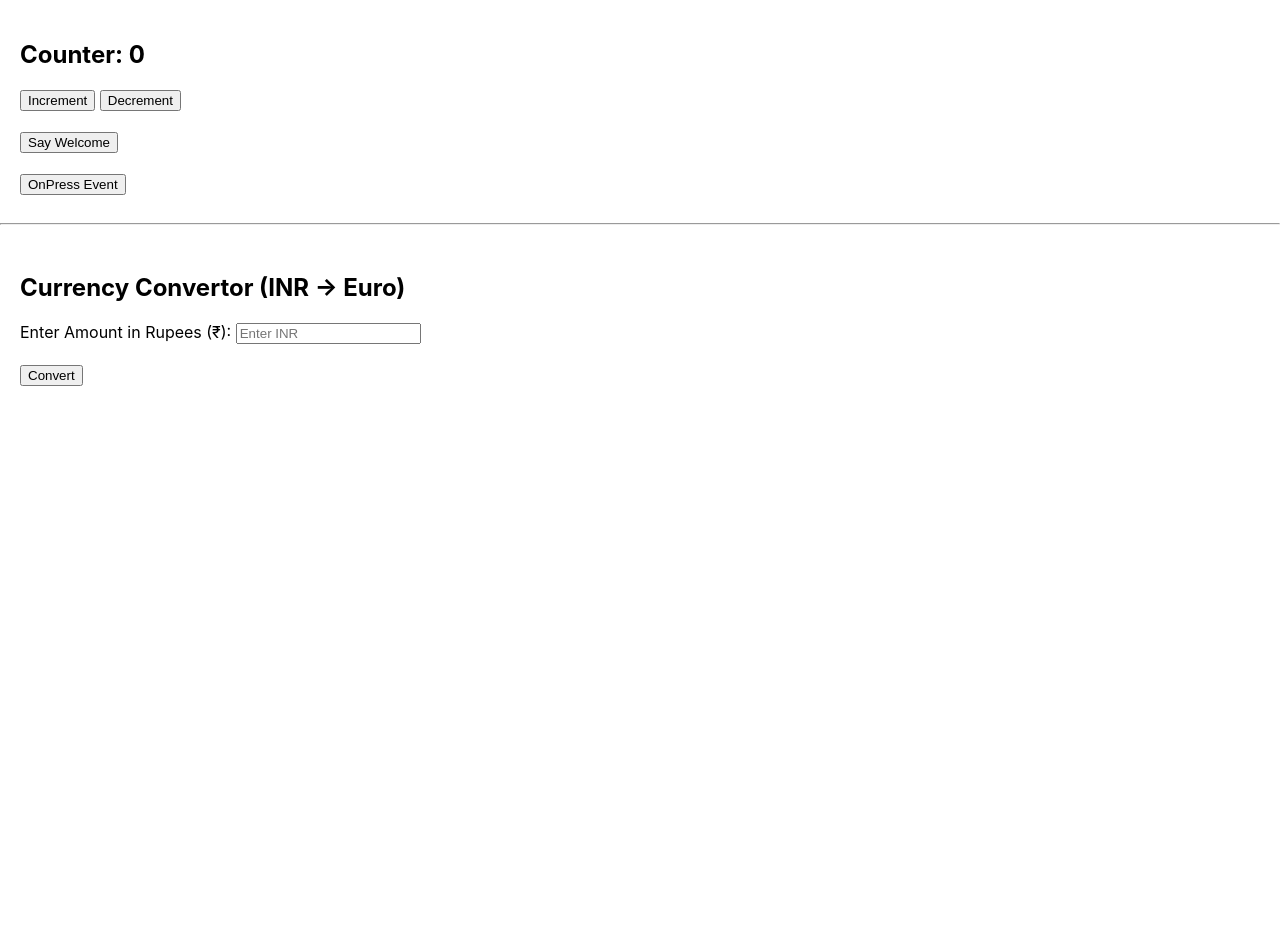
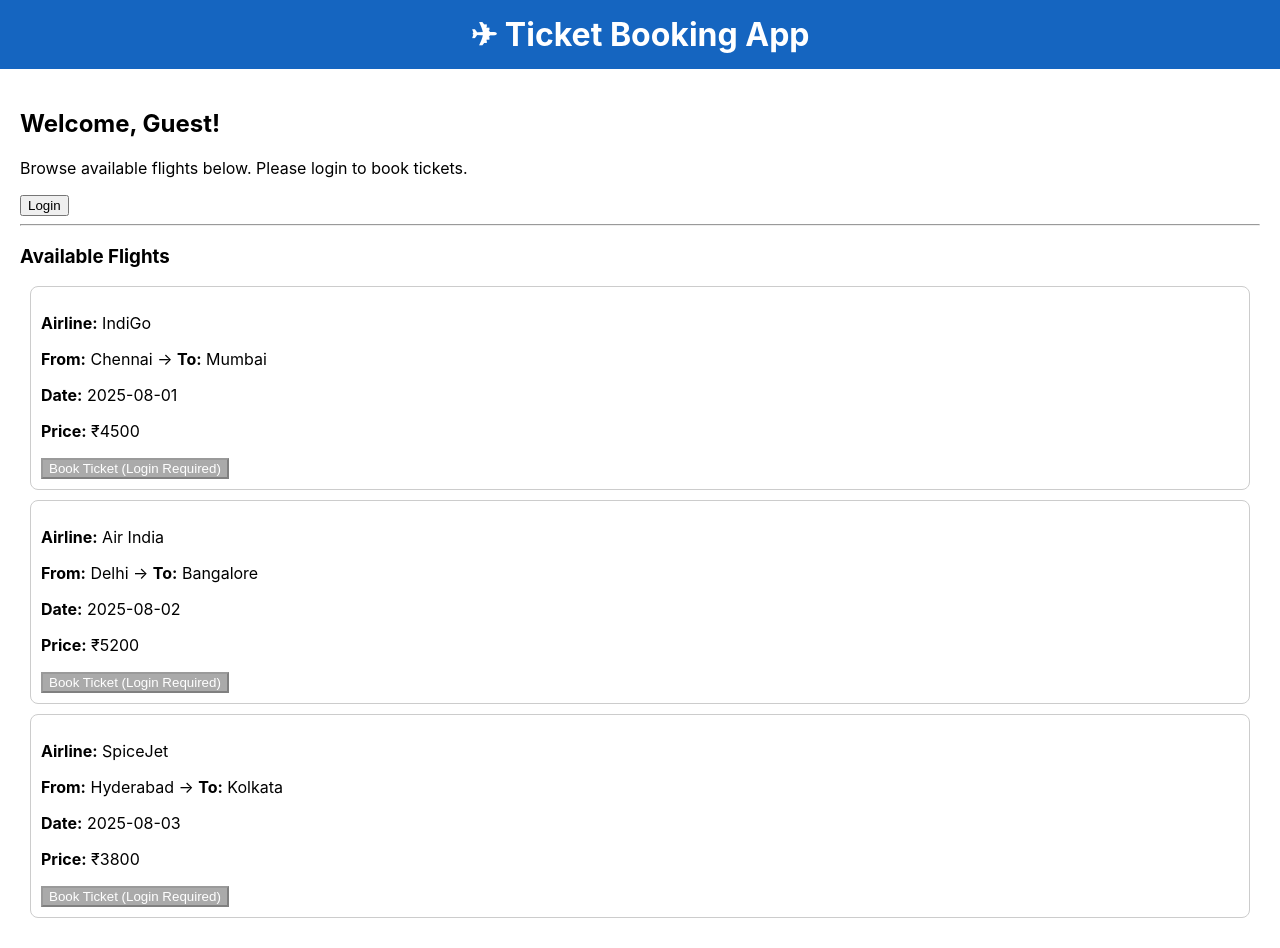
Before and after one commit to alexbenedictselva/Cognizant_deep-skilling, a React (Create React App) app in the folder Module_9_React/myfirstreact/: page / in a window 1280 px wide. Before the commit the page ends 800 px from the top, so only its background shows below. Built offline with nearby package versions, Linux system fonts and the light colour scheme.

Commit message:
Module9_Exe9

```diff
--- a/Module_9_React/myfirstreact/src/App.js
+++ b/Module_9_React/myfirstreact/src/App.js
@@ -1,12 +1,9 @@
-import EventExamples from './EventExamples';
-import CurrencyConvertor from './CurrencyConvertor';
+import TicketBookingApp from './TicketBookingApp';
 
 function App() {
   return (
     <div>
-      <EventExamples />
-      <hr />
-      <CurrencyConvertor />
+      <TicketBookingApp />
     </div>
   );
 }
--- /dev/null
+++ b/Module_9_React/myfirstreact/src/GuestPage.js
@@ -0,0 +1,33 @@
+import React from 'react';
+
+const flights = [
+    { id: 1, from: 'Chennai', to: 'Mumbai', date: '2025-08-01', price: 4500, airline: 'IndiGo' },
+    { id: 2, from: 'Delhi', to: 'Bangalore', date: '2025-08-02', price: 5200, airline: 'Air India' },
+    { id: 3, from: 'Hyderabad', to: 'Kolkata', date: '2025-08-03', price: 3800, airline: 'SpiceJet' },
+];
+
+const GuestPage = ({ onLogin }) => {
+    return (
+        <div style={{ padding: '20px' }}>
+            <h2>Welcome, Guest!</h2>
+            <p>Browse available flights below. Please login to book tickets.</p>
+            <button onClick={onLogin}>Login</button>
+            <hr />
+            <h3>Available Flights</h3>
+            {flights.map(flight => (
+                <div key={flight.id} style={{ border: '1px solid #ccc', margin: '10px', padding: '10px', borderRadius: '8px' }}>
+                    <p><b>Airline:</b> {flight.airline}</p>
+                    <p><b>From:</b> {flight.from} → <b>To:</b> {flight.to}</p>
+                    <p><b>Date:</b> {flight.date}</p>
+                    <p><b>Price:</b> ₹{flight.price}</p>
+                    <button disabled style={{ background: '#aaa', color: '#fff', cursor: 'not-allowed' }}>
+                        Book Ticket (Login Required)
+                    </button>
+                </div>
+            ))}
+        </div>
+    );
+};
+
+export { flights };
+export default GuestPage;
--- /dev/null
+++ b/Module_9_React/myfirstreact/src/TicketBookingApp.js
@@ -0,0 +1,35 @@
+import React, { Component } from 'react';
+import GuestPage from './GuestPage';
+import UserPage from './UserPage';
+
+class TicketBookingApp extends Component {
+    constructor(props) {
+        super(props);
+        this.state = { isLoggedIn: false };
+    }
+
+    handleLogin = () => {
+        this.setState({ isLoggedIn: true });
+    }
+
+    handleLogout = () => {
+        this.setState({ isLoggedIn: false });
+    }
+
+    render() {
+        const { isLoggedIn } = this.state;
+        return (
+            <div>
+                <h1 style={{ textAlign: 'center', background: '#1565c0', color: '#fff', padding: '15px', margin: 0 }}>
+                    ✈ Ticket Booking App
+                </h1>
+                {isLoggedIn
+                    ? <UserPage onLogout={this.handleLogout} />
+                    : <GuestPage onLogin={this.handleLogin} />
+                }
+            </div>
+        );
+    }
+}
+
+export default TicketBookingApp;
--- /dev/null
+++ b/Module_9_React/myfirstreact/src/UserPage.js
@@ -0,0 +1,51 @@
+import React, { Component } from 'react';
+import { flights } from './GuestPage';
+
+class UserPage extends Component {
+    constructor(props) {
+        super(props);
+        this.state = { bookedFlight: null };
+    }
+
+    bookTicket = (flight) => {
+        this.setState({ bookedFlight: flight });
+        alert(`Ticket booked successfully for ${flight.airline}: ${flight.from} → ${flight.to}`);
+    }
+
+    render() {
+        const { onLogout } = this.props;
+        const { bookedFlight } = this.state;
+
+        return (
+            <div style={{ padding: '20px' }}>
+                <h2>Welcome, User!</h2>
+                <button onClick={onLogout}>Logout</button>
+                <hr />
+                <h3>Available Flights</h3>
+                {flights.map(flight => (
+                    <div key={flight.id} style={{ border: '1px solid #4caf50', margin: '10px', padding: '10px', borderRadius: '8px' }}>
+                        <p><b>Airline:</b> {flight.airline}</p>
+                        <p><b>From:</b> {flight.from} → <b>To:</b> {flight.to}</p>
+                        <p><b>Date:</b> {flight.date}</p>
+                        <p><b>Price:</b> ₹{flight.price}</p>
+                        <button
+                            onClick={() => this.bookTicket(flight)}
+                            style={{ background: '#4caf50', color: '#fff', padding: '6px 12px', border: 'none', borderRadius: '4px', cursor: 'pointer' }}
+                        >
+                            Book Ticket
+                        </button>
+                    </div>
+                ))}
+                {bookedFlight && (
+                    <div style={{ marginTop: '20px', padding: '10px', background: '#e8f5e9', borderRadius: '8px' }}>
+                        <h4>✅ Booking Confirmed!</h4>
+                        <p>{bookedFlight.airline}: {bookedFlight.from} → {bookedFlight.to} on {bookedFlight.date}</p>
+                        <p>Amount Paid: ₹{bookedFlight.price}</p>
+                    </div>
+                )}
+            </div>
+        );
+    }
+}
+
+export default UserPage;
```
